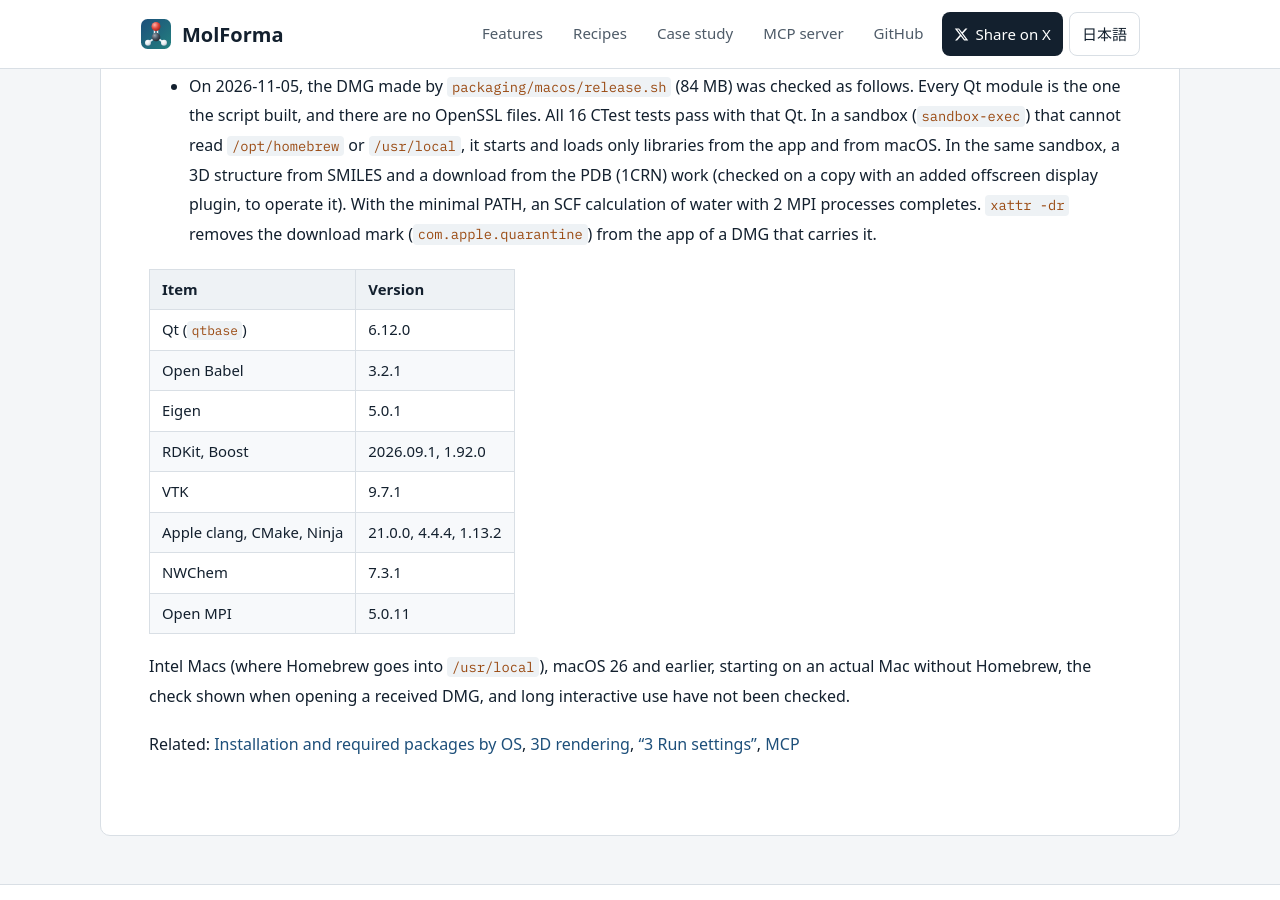
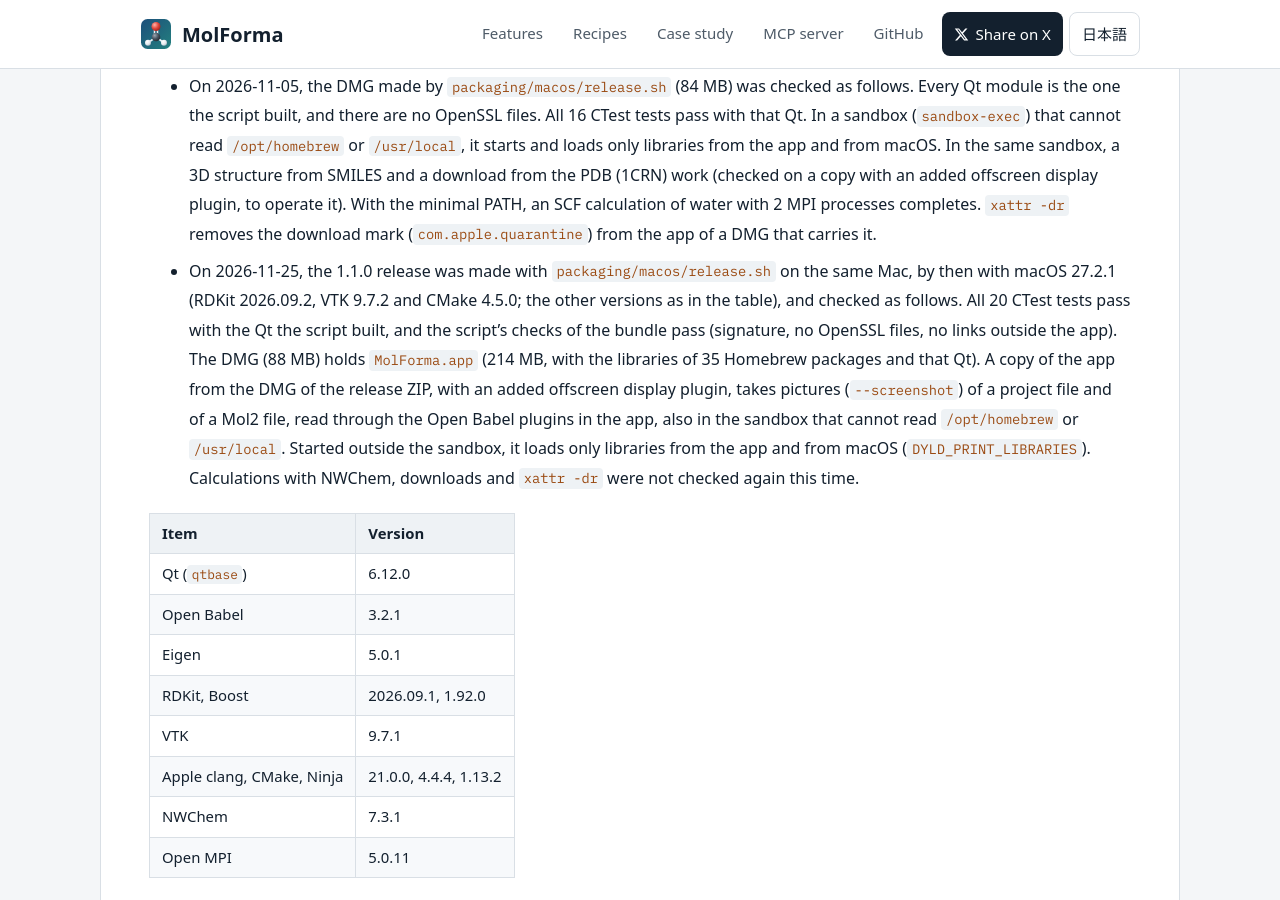
Before and after one commit to hnakada123/MolForma, a Jekyll site: the page built from docs/en/installation/macos.md, in a window 1280 px wide and 900 px high, scrolled down 10005 px. Built offline with Jekyll 4.4.1, drawn with Linux system fonts in a browser that asks for light colours; some web fonts are replaced; our own code applies the rules of GitHub Pages for plain Markdown files.

Commit message:
Record the checks of the 1.1.0 macOS release
Co-Authored-By: Claude Opus 5.5 <noreply@anthropic.com>

```diff
--- a/docs/en/installation/macos.md
+++ b/docs/en/installation/macos.md
@@ -249,6 +249,7 @@ On 2026-11-04 and 05, on an Apple silicon Mac (macOS 27.0.1, arm64, 10 cores, 32
 - Started with the minimal PATH that apps started from Finder or the Dock get (`/usr/bin:/bin:/usr/sbin:/sbin`), `MolForma.app` finds NWChem and `mpirun` in `/opt/homebrew/bin` with the default run settings and completes a calculation of the hydrogen molecule with 2 MPI processes.
 - Without `~/.nwchemrc`, `mpirun -np 2 nwchem` completes an HF/6-31G* calculation of the hydrogen molecule with an SCF energy of −1.126755317965 Hartree. MolForma's run settings test (the optional test with a real NWChem, see ["3 Run settings"](../features/execution.md)) completes a water HF/STO-3G calculation with 2 MPI processes, with an SCF energy of −74.945628203255 Hartree.
 - On 2026-11-05, the DMG made by `packaging/macos/release.sh` (84 MB) was checked as follows. Every Qt module is the one the script built, and there are no OpenSSL files. All 16 CTest tests pass with that Qt. In a sandbox (`sandbox-exec`) that cannot read `/opt/homebrew` or `/usr/local`, it starts and loads only libraries from the app and from macOS. In the same sandbox, a 3D structure from SMILES and a download from the PDB (1CRN) work (checked on a copy with an added offscreen display plugin, to operate it). With the minimal PATH, an SCF calculation of water with 2 MPI processes completes. `xattr -dr` removes the download mark (`com.apple.quarantine`) from the app of a DMG that carries it.
+- On 2026-11-25, the 1.1.0 release was made with `packaging/macos/release.sh` on the same Mac, by then with macOS 27.2.1 (RDKit 2026.09.2, VTK 9.7.2 and CMake 4.5.0; the other versions as in the table), and checked as follows. All 20 CTest tests pass with the Qt the script built, and the script's checks of the bundle pass (signature, no OpenSSL files, no links outside the app). The DMG (88 MB) holds `MolForma.app` (214 MB, with the libraries of 35 Homebrew packages and that Qt). A copy of the app from the DMG of the release ZIP, with an added offscreen display plugin, takes pictures (`--screenshot`) of a project file and of a Mol2 file, read through the Open Babel plugins in the app, also in the sandbox that cannot read `/opt/homebrew` or `/usr/local`. Started outside the sandbox, it loads only libraries from the app and from macOS (`DYLD_PRINT_LIBRARIES`). Calculations with NWChem, downloads and `xattr -dr` were not checked again this time.
 
 | Item | Version |
 | --- | --- |
```
Also changed, not shown: docs/installation/macos.md (+1 -0 lines).
